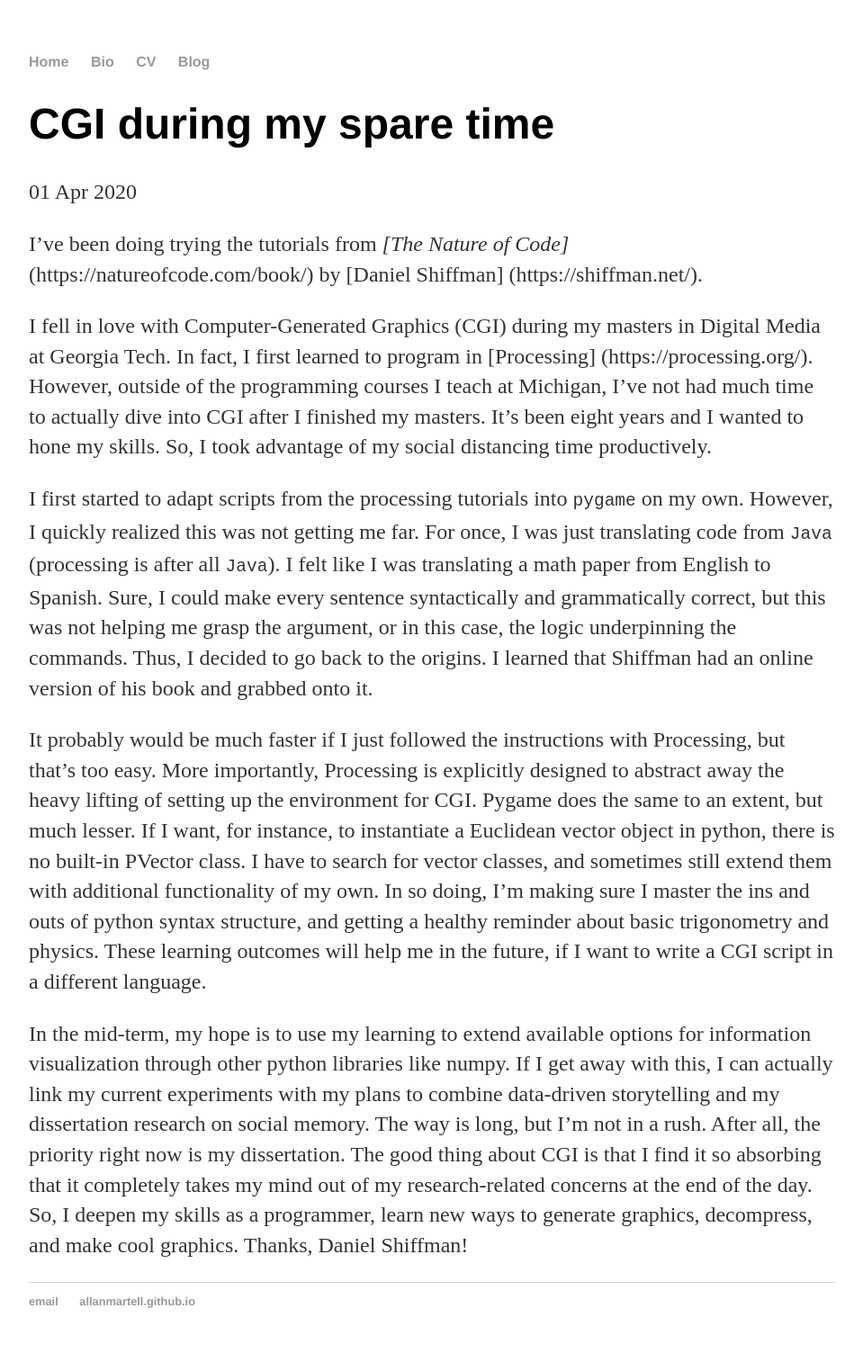
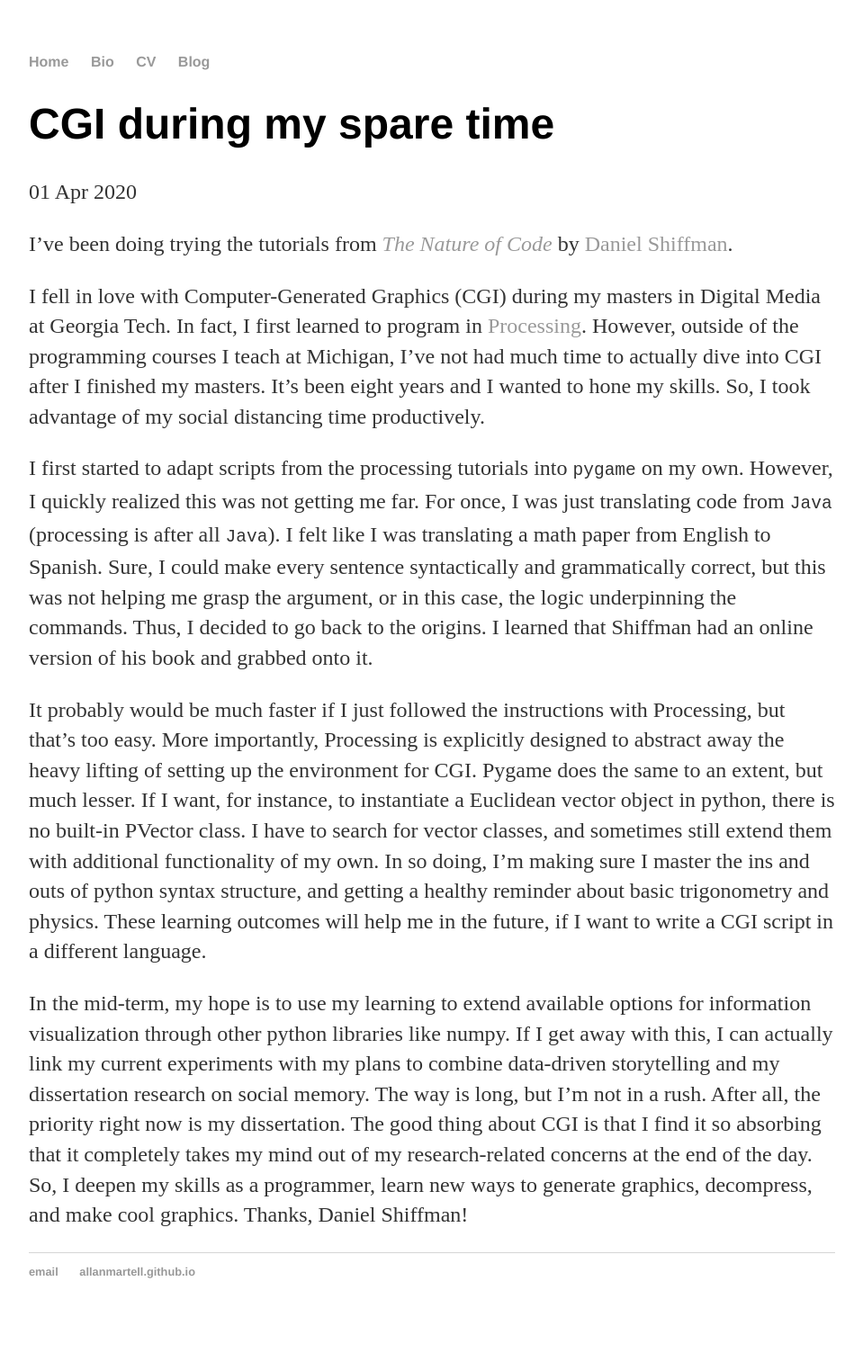
Before and after one commit to allanmartell/allanmartell.github.io, a Jekyll site: the page built from _posts/2020-04-01-CGI-spare-time.md, in a window 1280 px wide. Shown: the whole page at 90% size, without its empty margins (160-1119 px from the left). Built offline with Jekyll 4.4.1, drawn with Linux system fonts in a browser that asks for light colours; after the commit the page ends 1481 px from its top, so only the background shows below that.

Commit message:
Trying to fix markdown errors with hyperlinks.

```diff
--- a/_posts/2020-04-01-CGI-spare-time.md
+++ b/_posts/2020-04-01-CGI-spare-time.md
@@ -4,9 +4,9 @@ title: "CGI during my spare time"
 date: 2020-04-01
 ---
 
-I've been doing trying the tutorials from *[The Nature of Code]* (https://natureofcode.com/book/) by [Daniel Shiffman] (https://shiffman.net/).
+I've been doing trying the tutorials from *[The Nature of Code](https://natureofcode.com/book/)* by [Daniel Shiffman](https://shiffman.net/).
 
-I fell in love with Computer-Generated Graphics (CGI) during my masters in Digital Media at Georgia Tech. In fact, I first learned to program in [Processing] (https://processing.org/). However, outside of the programming courses I teach at Michigan, I've not had much time to actually dive into CGI after I finished my masters. It's been eight years and I wanted to hone my skills. So, I took advantage of my social distancing time productively.
+I fell in love with Computer-Generated Graphics (CGI) during my masters in Digital Media at Georgia Tech. In fact, I first learned to program in [Processing](https://processing.org/). However, outside of the programming courses I teach at Michigan, I've not had much time to actually dive into CGI after I finished my masters. It's been eight years and I wanted to hone my skills. So, I took advantage of my social distancing time productively.
 
 I first started to adapt scripts from the processing tutorials into `pygame` on my own. However, I quickly realized this was not getting me far. For once, I was just translating code from `Java` (processing is after all `Java`). I felt like I was translating a math paper from English to Spanish. Sure, I could make every sentence syntactically and grammatically correct, but this was not helping me grasp the argument, or in this case, the logic underpinning the commands. Thus, I decided to go back to the origins. I learned that Shiffman had an online version of his book and grabbed onto it.
 
```
Also changed, not shown: _posts/2020-01-20-accepted-to-msa.md (+0 -2 lines).
